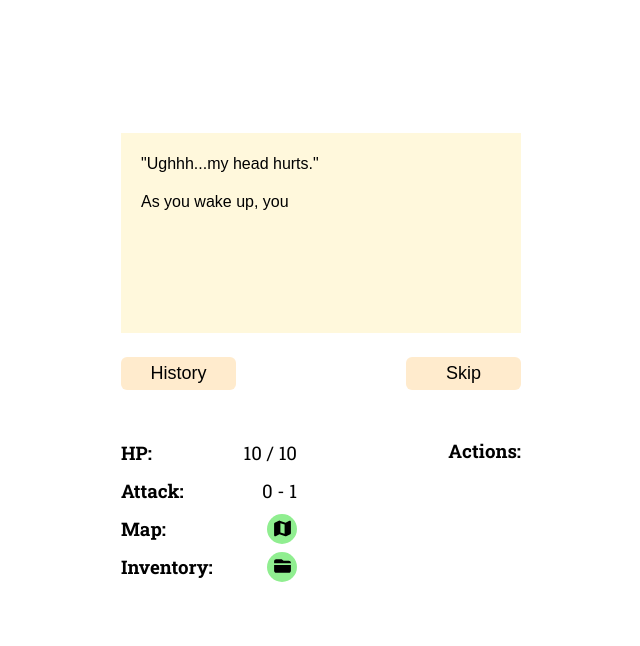
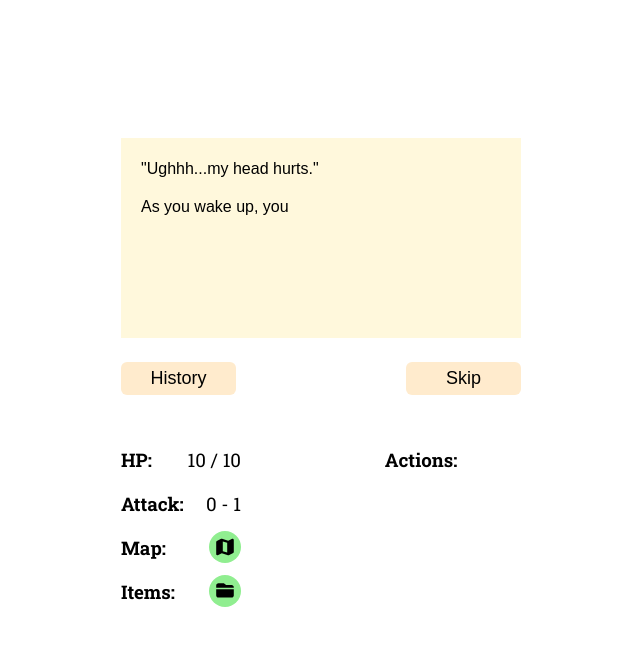
Before and after one commit to jaredryan/when-bunnies-attack, a React (Create React App) app: page / in a window 1280 px wide. Both pictures are taken after a click on the button "Start Game". Shown: the top 646 px of the page, without its empty margins (319-959 px from the left). Built offline with nearby package versions, Linux system fonts and the light colour scheme.

Commit message:
minor styling updates, mostly to action buttons

```diff
--- a/src/Components/Battle.js
+++ b/src/Components/Battle.js
@@ -146,7 +146,6 @@ const Battle = ({
           </div>
         </div>
         <div className="actionsMenu">
-          <h2>Menu</h2>
           <div className={`actions${noRetreat ? "" : " showFlee"}`}>
             <button
               onClick={() => {
--- a/src/Components/MapButton.js
+++ b/src/Components/MapButton.js
@@ -237,7 +237,6 @@ const MapButton = ({
     <>
       <Modal open={open} onClose={cancelMap} className="mapModal">
         {!isChoosingNextArea ? null : <h3>{messages.leaveRoomMapPrompt}</h3>}
-
         {generateMap({ currentArea, areas, setNextArea, isChoosingNextArea, cancelMap })}
         <div className="buttonContainer">
           <button
--- a/src/EventSystem/AreasList.js
+++ b/src/EventSystem/AreasList.js
@@ -31,7 +31,7 @@ export const wRoom1 = new Area("West Room", "W", [0, 4], 1, events.wRoom1, [
         name: messages.wRoom1EntryAnswerResponsePairs[0].answer,
         execute: () => {
           setText([
-            messages.wRoom1EntryAnswerResponsePairs[0].answer,
+            `You: ${messages.wRoom1EntryAnswerResponsePairs[0].answer}`,
             ...messages.wRoom1EntryAnswerResponsePairs[0].response,
           ]);
           setPrimaryActions([]);
@@ -41,7 +41,7 @@ export const wRoom1 = new Area("West Room", "W", [0, 4], 1, events.wRoom1, [
         name: messages.wRoom1EntryAnswerResponsePairs[1].answer,
         execute: () => {
           setText([
-            messages.wRoom1EntryAnswerResponsePairs[1].answer,
+            `You: ${messages.wRoom1EntryAnswerResponsePairs[1].answer}`,
             ...messages.wRoom1EntryAnswerResponsePairs[1].response,
           ]);
           setPrimaryActions([]);
@@ -51,7 +51,7 @@ export const wRoom1 = new Area("West Room", "W", [0, 4], 1, events.wRoom1, [
         name: messages.wRoom1EntryAnswerResponsePairs[2].answer,
         execute: () => {
           setText([
-            messages.wRoom1EntryAnswerResponsePairs[2].answer,
+            `You: ${messages.wRoom1EntryAnswerResponsePairs[2].answer}`,
             ...messages.wRoom1EntryAnswerResponsePairs[2].response,
           ]);
           setPrimaryActions([]);
@@ -112,14 +112,14 @@ export const seRoom3 = new Area(
         {
           name: messages.seRoom3EntryAnswerResponsePairs[0].answer,
           execute: () => {
-            setText([messages.seRoom3EntryAnswerResponsePairs[0].answer]);
+            setText([`You: ${messages.seRoom3EntryAnswerResponsePairs[0].answer}`]);
             setPrimaryActions([]);
           },
         },
         {
           name: messages.seRoom3EntryAnswerResponsePairs[1].answer,
           execute: () => {
-            setText([messages.seRoom3EntryAnswerResponsePairs[1].answer]);
+            setText([`You: ${messages.seRoom3EntryAnswerResponsePairs[1].answer}`]);
             setPrimaryActions([]);
           },
         },
--- a/src/Messages.js
+++ b/src/Messages.js
@@ -109,13 +109,13 @@ export const wRoom1EntryQuestion = [
 
 export const wRoom1EntryAnswerResponsePairs = [
   {
-    answer: `You: "Yes."`,
+    answer: `"Yes."`,
     response: [
       `Bunny: "That's great! Let me lead you back to your room so you can finish your recovery."`,
     ],
   },
   {
-    answer: `You: "No."`,
+    answer: `"No."`,
     response: [
       `Bunny: "Uh oh! Let me lead you back to your room so you can finish your recovery."`,
     ],
@@ -161,11 +161,11 @@ export const seRoom3EntryMessage2 = [
 
 export const seRoom3EntryAnswerResponsePairs = [
   {
-    answer: `You: "I'm not sure. Where am I?"`,
+    answer: `"I'm not sure. Where am I?"`,
     response: seRoom3EntryMessage2,
   },
   {
-    answer: `You: "I want to keep wondering around."`,
+    answer: `"I want to keep wondering around."`,
     response: seRoom3EntryMessage2,
   },
 ];
--- a/src/Pages/Game.js
+++ b/src/Pages/Game.js
@@ -256,7 +256,7 @@ const Game = ({ endGame }) => {
               />
             </div>
             <div className="attributeRow">
-              <h3 className="attribute">Inventory:</h3>
+              <h3 className="attribute">Items:</h3>
               <button
                 className="map"
                 onClick={() => {
@@ -285,7 +285,7 @@ const Game = ({ endGame }) => {
         </div>
         <div className="right column">
           <div className="actionMenu">
-            <h3>Actions:</h3>
+            <div className="headerContainer"><h3>Actions:</h3></div>
             <ul className="actionContainer primary">
               {mapActions(primaryActions)}
             </ul>
--- a/src/index.css
+++ b/src/index.css
@@ -118,27 +118,57 @@ button:disabled {
   cursor: default;
 }
 
+.actionMenu .headerContainer {
+  height: 32px;
+  display: flex;
+  justify-content: center;
+  align-items: center;
+}
+
+.actionContainer.primary button {
+  height: 32px;
+  /* border-bottom: 1px solid var(--primarylight);  */
+  background-color: transparent;
+  /* border-radius: 10px; */
+}
+
+.actionContainer.primary button::after {
+  content: '';
+  position: absolute;
+  bottom: 0;
+  left: 50%;
+  transform: translateX(-50%);
+  width: calc(100% - 10px);
+  height: 1px;
+  background-color: var(--primarylight);
+}
+
+
+.actionContainer.primary li:last-child button {
+  /* border-bottom: none; */
+}
+
+.actionContainer.primary button:hover {
+  background-color: var(--primarylight);
+}
+
 button.gameButton,
-.actionContainer.primary button,
 dialog.dialog button,
 button.primary {
   background-color: var(--primary);
 }
 
 button.gameButton:hover,
-.actionContainer.primary button:hover,
 dialog.dialog button:hover,
 button.primary:hover {
   background-color: var(--primarylight);
 }
 
-button.map,
-.actionContainer .primaryActionButton.secondary {
+button.map {
   background-color: var(--secondary);
 }
 
-button.map:hover,
-.actionContainer .primaryActionButton.secondary:hover {
+button.map:hover {
   background-color: var(--secondarylight);
 }
 
@@ -249,17 +279,13 @@ dialog button.secondary:hover {
   -webkit-box-direction: normal;
       -ms-flex-direction: column;
           flex-direction: column;
-  -webkit-box-align: end;
-      -ms-flex-align: end;
-          align-items: flex-end;
-  gap: 8px;
-  /* height: 158px; if not accounting for Leave the Area */
-  height: 185px; /* accounting for leaving the area, 5 thin slots in East Room */
+  gap: 12px;
+  min-height: 175px;
 }
 
 button.map {
-  width: 30px;
-  height: 30px;
+  width: 32px;
+  height: 32px;
   padding: 0;
   margin: 0;
   border-radius: 50%;
@@ -276,8 +302,8 @@ button.map {
 }
 
 button.map svg {
-  width: 21px;
-  height: 21px;
+  width: 22px;
+  height: 22px;
 }
 
 .actionContainer > li,
@@ -550,7 +576,7 @@ dialog::backdrop {
   -webkit-box-direction: normal;
       -ms-flex-direction: row;
           flex-direction: row;
-  gap: 48px;
+  gap: 32px;
   -webkit-box-pack: justify;
       -ms-flex-pack: justify;
           justify-content: space-between;
@@ -564,20 +590,19 @@ dialog::backdrop {
   -webkit-box-direction: normal;
       -ms-flex-direction: column;
           flex-direction: column;
-  gap: 24px;
-  width: 50%;
 }
 
 .left {
   -webkit-box-align: start;
       -ms-flex-align: start;
           align-items: flex-start;
+  min-width: 120px;
+  width: 120px;
 }
 
 .right {
-  -webkit-box-align: end;
-      -ms-flex-align: end;
-          align-items: flex-end;
+  flex-grow: 1;
+  max-width: 200px;
 }
 
 .status {
@@ -592,7 +617,7 @@ dialog::backdrop {
       -ms-flex-align: start;
           align-items: flex-start;
   width: 100%;
-  gap: 8px;
+  gap: 12px;
 }
 
 .attributeRow {
@@ -610,7 +635,7 @@ dialog::backdrop {
       -ms-flex-align: center;
           align-items: center;
   width: 100%;
-  height: 30px;
+  height: 32px;
 }
 
 .attributeRow .value {
@@ -790,13 +815,7 @@ button.closeInventory svg {
   -webkit-box-direction: normal;
       -ms-flex-direction: column;
           flex-direction: column;
-  -webkit-box-align: end;
-      -ms-flex-align: end;
-          align-items: flex-end;
-}
-
-.actionMenu h3 {
-  margin-bottom: 20px;
+  gap: 12px;
 }
 
 .tooltip {
@@ -966,6 +985,7 @@ dialog.battleModal button.tertiary:hover {
           flex-direction: column;
   gap: 24px;
   width: 100%;
+  max-width: 180px;
 }
 
 .attributes {
@@ -986,7 +1006,7 @@ dialog.battleModal button.tertiary:hover {
 
 .enemyStatus .attributeRow,
 .playerStatus .attributeRow {
-  width: 176px;
+  width: 120px;
 }
 
 dialog.battleModal h2 {
@@ -1044,7 +1064,7 @@ dialog.battleModal h2 {
 }
 
 .battleMessage .dialogueContainer {
-  height: 150px;
+  height: 142px;
 }
 
 .battleModalContentOverlay {
@@ -1352,6 +1372,7 @@ dialog.battleModal h2 {
 }
 
 .primaryActionButton {
+  text-align: left;
   -webkit-animation: slide-left 0.5s forwards;
           animation: slide-left 0.5s forwards;
 }
```
